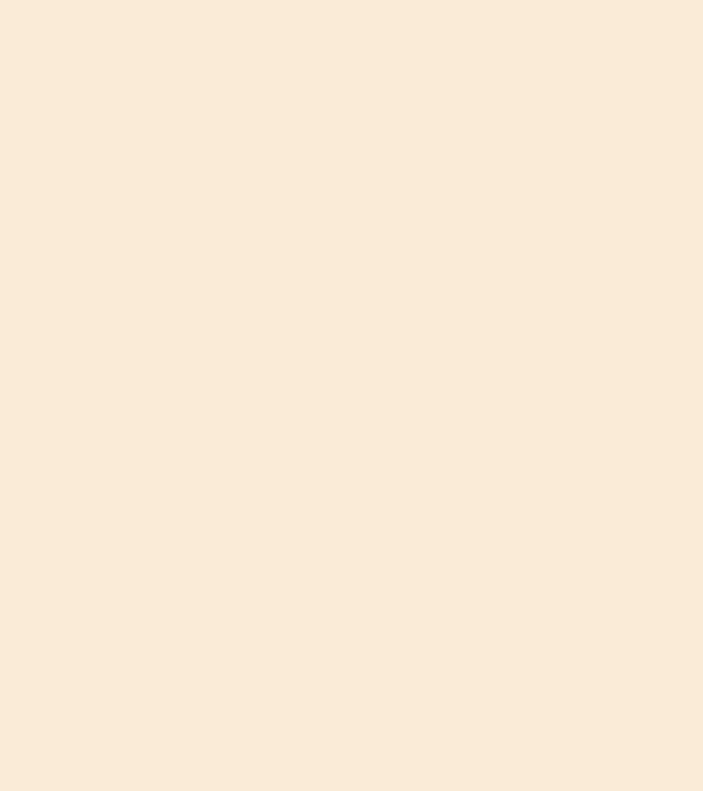
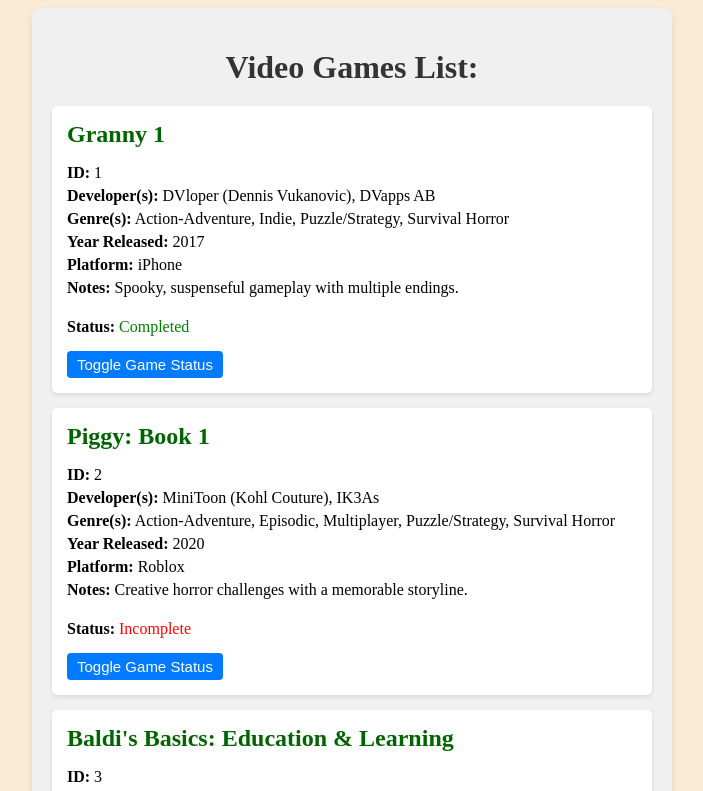
Before and after one commit to faarizsheikh/Faariz_Sheikh_Learning_Angular, an Angular app: page / in a window 1280 px wide. Shown: the top 791 px of the page, without its empty margins (288-991 px from the left). Built offline with nearby package versions, Linux system fonts and the light colour scheme.

Commit message:
CHOSE: Topic; ADDED: CSS & SASS/SCSS, Structural Directives; CHANGED: Property Names & Types; IMPROVED: Formatting.

```diff
--- a/src/app/app.css
+++ b/src/app/app.css
@@ -1,45 +1,73 @@
-/* HTML */
-:root { /* Also called html */
-  font-size: 62.5%; /* 62.5% x default font size (16px) =  10px [Learned long ago from YT Channel, Danni Krossing] */
+/* -- COMPONENT-LEVEL STYLING (SCSS) -- */
+
+.container {
+  background-color: #f0f0f0;
+  margin: 0 auto;
+  padding: 20px;
+  max-width: 600px;
+  border-radius: 8px;
+  box-shadow: 0 4px 8px rgba(0, 0, 0, 0.1);
+
+  .vid-game-card {
+    background-color: #fff;
+    margin-bottom: 15px;
+    padding: 15px;
+    border-radius: 5px;
+    box-shadow: 0 2px 4px rgba(0, 0, 0, 0.1);
+
+    h2 {
+      color: #006400;
+      font-size: 2.4em;
+      margin: 0;
     }
 
-/* HEADINGS: H1, H2 */
-h1, h2 {
-  text-align: center;
-}
-h1 {
-  font-size: 3.2em; /* 3.2em x root's font (See line 3 to see how the root html/:font changed from 16 to 10px) = 32px */
-}
-h2 {
-  font-size: 3.0em;
+    p {
+      color: #000;
+      font-size: 1.6em;
+      margin: 5px 0;
+
+      &:first-child {
+        margin-top: 10px;
       }
 
-/* DIV, SPANS, PARAGRAPH & LISTING */
-div, p, ul{
-  &:not(ul) {
-    display: flex;
+      &:last-child {
+        margin-bottom: 0;
       }
-  &:not(li) {
-    justify-content: center;
+
+      .label-name {
+        font-weight: bold;
       }
     }
-span {
-  text-decoration: underline;
+
+    .toggle-button {
+      background-color: #007bff;
+      color: white;
+      font-size: 1.5em;
+      margin-top: 10px;
+      padding: 5px 10px;
+      border: none;
+      border-radius: 4px;
+      cursor: pointer;
+
+      &:hover {
+        background-color: #0056b3;
       }
-p {
-  font-size: 2.4em;
-  height: 50px;
-}
-ul {
-  list-style-type: none;
-  margin: 0;
-  padding: 0;
-}
-li {
-  font-size: 2em;
-  align-items: center;
     }
 
-ul > li::first-letter{
-  font-weight: bold;
+    .status-completed {
+      color: green;
     }
+
+    .status-incomplete {
+      color: red;
+    }
+  }
+}
+
+/* H1 outside container */
+h1 {
+  color: #333;
+  font-size: 3.2em;
+  text-align: center;
+  margin-bottom: 20px;
+}
--- a/src/app/app.html
+++ b/src/app/app.html
@@ -1,25 +1,30 @@
 <!-- app.html-->
+<div class="container">
+  <h1>Video Games List:</h1>
 
+  <div *ngFor="let game of games" class="vid-game-card">
+    <h2>{{ game.title }}</h2> <br />
+    <p><span class="label-name">ID:</span> {{ game.id }}</p>
+    <p><span class="label-name">Developer(s):</span> {{ game.developer }}</p>
+    <p><span class="label-name">Genre(s):</span> {{ game.genre }}</p>
+    <p><span class="label-name">Year Released:</span> {{ game.yearReleased }}</p>
+    <p><span class="label-name">Platform:</span> {{ game.platform }}</p>
 
-<!--
-  Assignment 1 code
-<h1>I am {{name}}.</h1>
-<p>Defining&nbsp;<span>{{number}}</span>&nbsp;things about myself with the letters of my name.</p><br>
+    <p>
+      <span class="label-name">Notes: </span>
+      <span *ngIf="game.notes; else noNotes">{{ game.notes }}</span>
+      <ng-template #noNotes>N/A</ng-template>
+    </p> <br />
 
-<div>
-<ul>
-  <li>Faithful – Have a strong connection to belief and principles.</li>
-  <li>Aware - Always deeply observant of myself and others.</li>
-  <li>Authentic - True to my values, not fake or pretentious.</li>
-  <li>Reserved – Prefer solitude but with quiet strength.</li>
-  <li>Introspective – Reflect deeply on meaning and self.</li>
-  <li>Zen-like – Seek calmness despite chaos.</li>
-</ul>
+    <p>
+      <span class="label-name">Status:</span>
+      <span [ngClass]="game.isCompleted ? 'status-completed' : 'status-incomplete'">
+        {{ game.isCompleted ? 'Completed' : 'Incomplete' }}
+      </span>
+    </p>
+
+    <button (click)="toggleGameStatus(game)" class="toggle-button">
+      Toggle Game Status
+    </button>
+  </div>
 </div>
-
-
-  In case if not suppose to use any other var type than strings,
-  though it was not specified in the assignment's instructions.
-
-<h2>JavaScript is {{opinion}}.</h2>
--->
--- a/src/app/app.ts
+++ b/src/app/app.ts
@@ -1,26 +1,49 @@
 import { Component, signal } from '@angular/core';
-import { RouterOutlet } from '@angular/router';
+import { MyData } from './models/my-data';
+import { NgClass, NgIf, NgForOf } from '@angular/common';
 
 @Component({
   selector: 'app-root',
-  imports: [],
+  imports: [NgForOf, NgClass, NgIf],
   templateUrl: './app.html',
   styleUrl: './app.css'
 })
 
 export class App {
   protected readonly title = signal('FaarizSheikhLearnAngular');
-  // Let's make a variable
 
+  games: MyData[] = [
+    { id: 1, title: 'Granny 1', developer: 'DVloper (Dennis Vukanovic), DVapps AB',
+      genre: 'Action-Adventure, Indie, Puzzle/Strategy, Survival Horror', yearReleased: 2017,
+      platform: 'iPhone', isCompleted: true,
+      notes: 'Spooky, suspenseful gameplay with multiple endings.'},
+    { id: 2, title: 'Piggy: Book 1', developer: 'MiniToon (Kohl Couture), IK3As',
+      genre: 'Action-Adventure, Episodic, Multiplayer, Puzzle/Strategy, Survival Horror', yearReleased: 2020,
+      platform: 'Roblox', isCompleted: false,
+      notes: 'Creative horror challenges with a memorable storyline.'},
+    { id: 3, title: 'Baldi\'s Basics: Education & Learning', developer: 'Mystman12 (Micah McGonigal), Basically Games',
+      genre: 'Action-Adventure, Educational, Indie, Puzzle/Strategy, Survival Horror', yearReleased: 2018,
+      platform: 'PC', isCompleted: false,
+      notes: 'Fun and quirky educational horror experience.'},
+    { id: 4, title: 'Schoolboy Runaway', developer: 'Linked Squad',
+      genre: 'Action-Adventure, Indie, Puzzle/Strategy, Stealth', yearReleased: 2024,
+      platform: 'PC', isCompleted: true,
+      notes: 'Stealth mechanics are unique and engaging.'},
+    { id: 5, title: 'The Rainman', developer: 'CopperBolt (Daniel Weldink)',
+      genre: 'Action-Adventure, Indie, Survival Horror', yearReleased: 2023,
+      platform: 'PC', isCompleted: true,
+      notes: 'Intense atmosphere with a gripping narrative.'},
+    { id: 6, title: 'Assassin\'s Creed 1', developer: 'Ubisoft, Ubisoft Montréal',
+      genre: 'Action-Adventure, Non-Linear, Open World, Stealth', yearReleased: 2007,
+      platform: 'PlayStation 5', isCompleted: false,
+      notes: 'Immersive historical settings with stealth mechanics and parkour-based exploration.'},
+    { id: 7, title: 'Five Nights At Freddy\'s', developer: 'Scott Cawthon, Scottgames',
+      genre: 'Action-Adventure, Graphic Adventure, Indie, Simulation, Survival Horror', yearReleased: 2014,
+      platform: 'PC', isCompleted: true,
+      notes: 'Tense jump-scare experience where players monitor cameras to survive animatronic attacks.'}
+  ];
 
-  /*
-  Assignment 1 variables not needed:
-  name : string = "Faariz";
-  number : number = 6;
-  opinion : string = "Awesome";
-   */
-
-
-  /* Once you assign a var type, it's forever that type */
-  // name = 7; <- not allowed
+  toggleGameStatus(game: MyData): void {
+    game.isCompleted = !game.isCompleted;
+  }
 }
--- a/src/styles.css
+++ b/src/styles.css
@@ -1,4 +1,6 @@
-/* You can add global styles to this file, and also import other style files */
+/* -- GLOBAL-LEVEL STYLING -- */
+
 :root {
   background-color: antiquewhite;
+  font-size: 62.5%; /* 62.5% of 16px = 10px */
 }
```
Also changed, not shown: src/app/models/my-data.ts (+7 -5 lines). Lines whose indentation alone changed are shown as unchanged.
